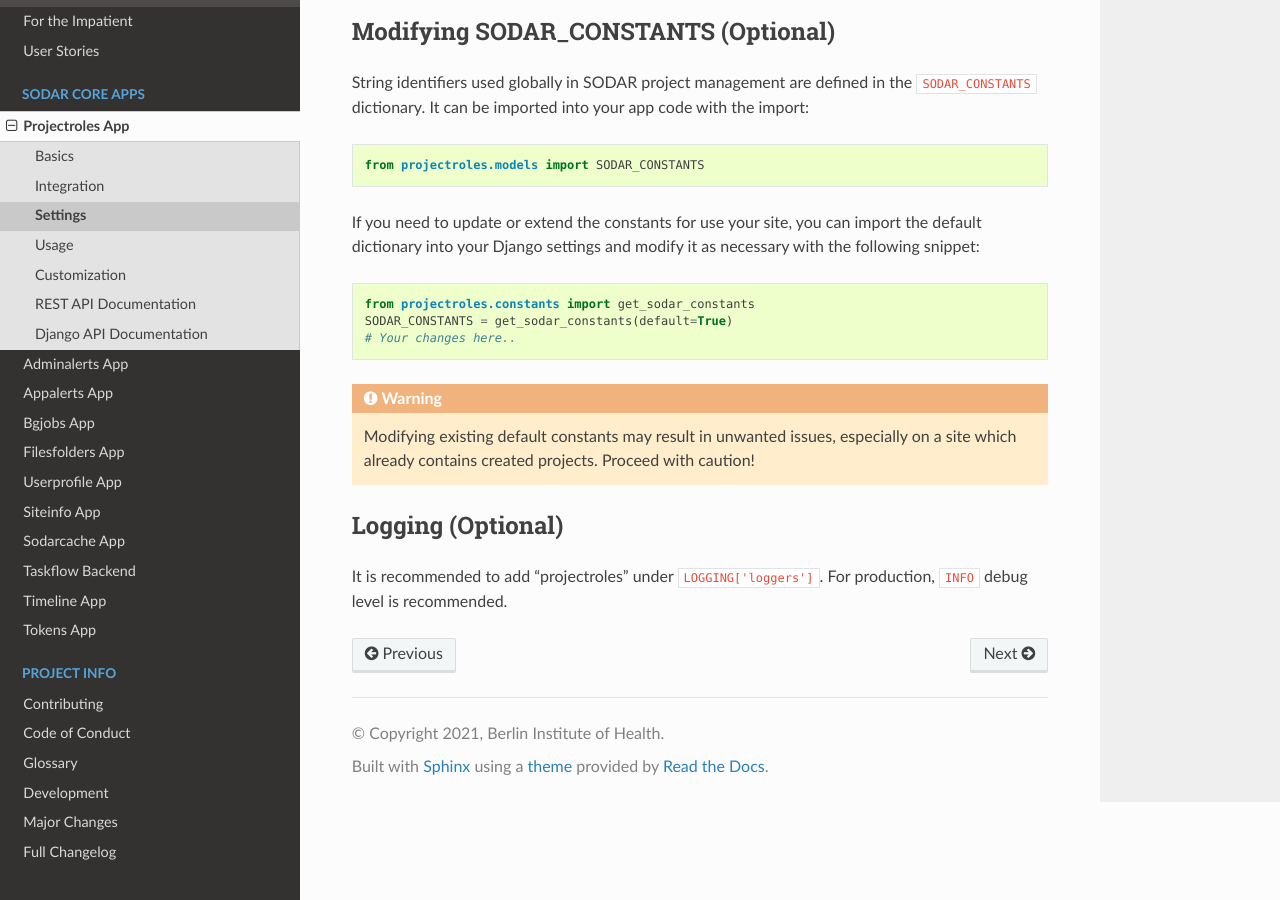
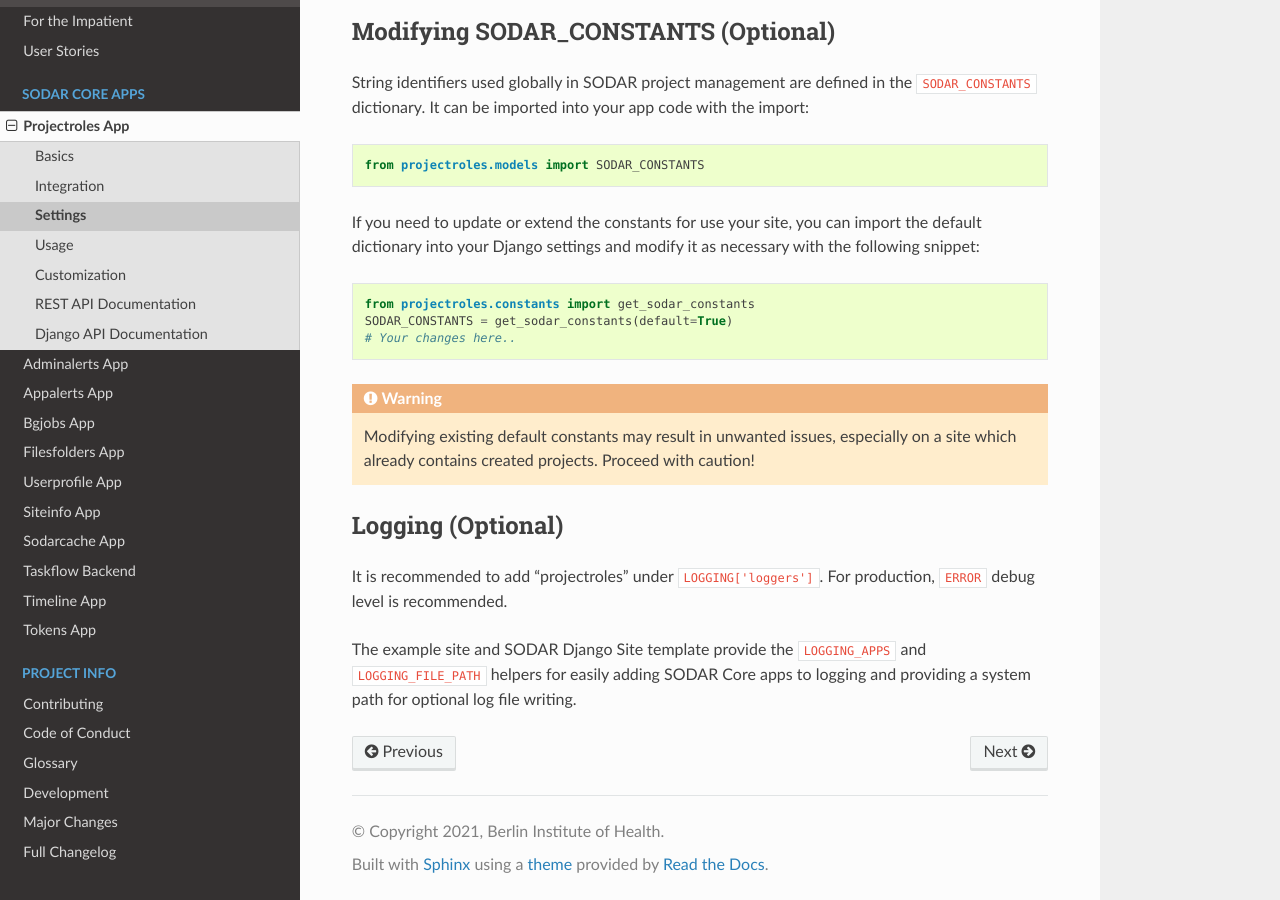
Before and after one commit to bihealth/sodar-core-legacy, a Sphinx documentation site: the page built from docs/source/app_projectroles_settings.rst, in a window 1280 px wide and 900 px high, scrolled down 12460 px. Built offline with Sphinx 7.4.7 and the Read the Docs theme 2.0.0, drawn with Linux system fonts in a browser that asks for light colours.

Commit message:
add logging helpers (#762)

```diff
--- a/CHANGELOG.rst
+++ b/CHANGELOG.rst
@@ -9,6 +9,12 @@ Note that the issue IDs here refer to ones in the private CUBI GitLab.
 
 Unreleased
 ==========
+
+Added
+-----
+
+- **General**
+    - ``LOGGING_APPS`` and ``LOGGING_FILE_PATH`` settings in example site (#762)
 
 Fixed
 -----
--- a/docs/source/app_projectroles_settings.rst
+++ b/docs/source/app_projectroles_settings.rst
@@ -636,4 +636,8 @@ Logging (Optional)
 ==================
 
 It is recommended to add "projectroles" under ``LOGGING['loggers']``. For
-production, ``INFO`` debug level is recommended.
+production, ``ERROR`` debug level is recommended.
+
+The example site and SODAR Django Site template provide the ``LOGGING_APPS`` and
+``LOGGING_FILE_PATH`` helpers for easily adding SODAR Core apps to logging and
+providing a system path for optional log file writing.
```
Also changed, not shown: 1 other file.
